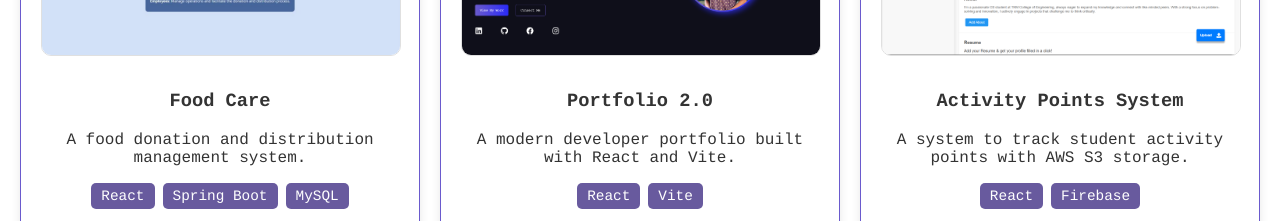
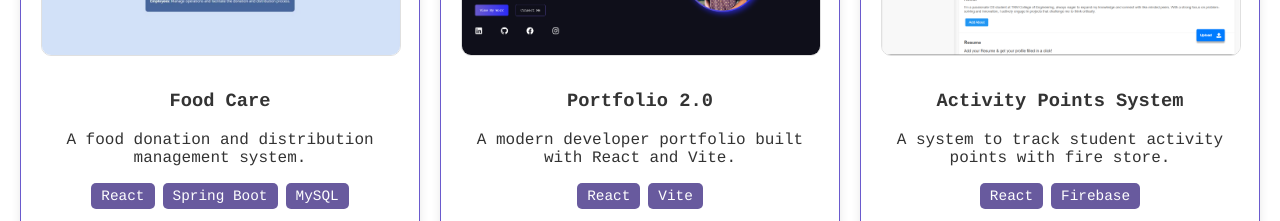
Before and after one commit to Arunitdy/portfolio-2.0, a React (Vite) app in the folder portfolio/: page / in a window 1280 px wide. Shown: the part 3240-3461 px from the top of the page. Built offline with nearby package versions, Linux system fonts and the light colour scheme.

Commit message:
fix: update project description to reflect the use of Firestore for storage

```diff
--- a/portfolio/src/All/Project/Projects.jsx
+++ b/portfolio/src/All/Project/Projects.jsx
@@ -29,7 +29,7 @@ const projects = [
   {
     title: "Activity Points System",
     gui: Activity,
-    description: "A system to track student activity points with AWS S3 storage.",
+    description: "A system to track student activity points with  fire store.",
     techStack: ["React", "Firebase"],
     liveLink: "https://activity-points.vercel.app/",
     githubLink: "https://github.com/1518manu/ActivityPoints.git",
```
